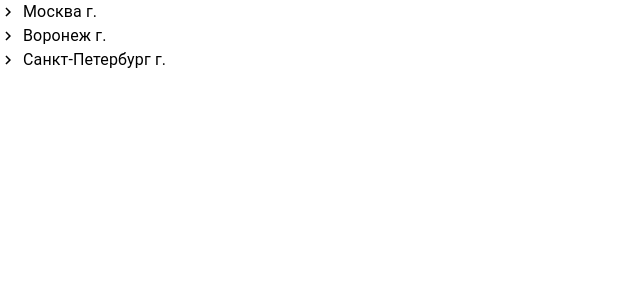
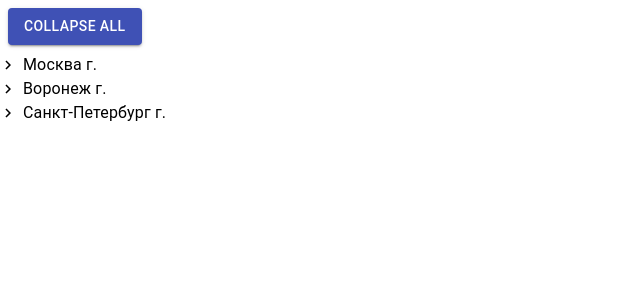
Before and after one commit to Andrew-Sparrow/steadycontrol-test, a React (Create React App) app: page / in a window 1280 px wide. Shown: the top 300 px of the page, without its empty margins (0-640 px from the left). Built offline with nearby package versions, Linux system fonts and the light colour scheme; data requests are answered from the project's data file.

Commit message:
button was added

```diff
--- a/src/App.jsx
+++ b/src/App.jsx
@@ -1,4 +1,5 @@
 import React, { useState, useEffect } from 'react';
+import ContainedButtons from "./components/Button";
 
 import axios from 'axios';
 
@@ -54,7 +55,8 @@
   return (
     <>
       {/*<RecursiveTreeView dataTree={dataStructure.structure} expandedItem={dataStructure.idList}/>*/}
-      <RecursiveTreeView dataTree={dataStructure.structure} expandedItem={dataStructure.idList}/>
+      <ContainedButtons />
+      <RecursiveTreeView dataTree={dataStructure.structure} expandedItems={dataStructure.idList}/>
     </>
   );
 };
--- /dev/null
+++ b/src/components/Button.jsx
@@ -0,0 +1,31 @@
+import React from 'react';
+import { makeStyles } from '@material-ui/core/styles';
+import Button from '@material-ui/core/Button';
+
+const useStyles = makeStyles((theme) => ({
+  root: {
+    '& > *': {
+      margin: theme.spacing(1),
+    },
+  },
+}));
+
+export default function ContainedButtons() {
+  const classes = useStyles();
+  const [state, setState] = React.useState({isToggleOn: true});
+
+  const handleToggle = () => {
+    setState(prevState => ({
+      isToggleOn: !prevState.isToggleOn
+    }));
+  };
+
+  return (
+    <div className={classes.root}>
+      {/*<Button variant="contained" color="primary" onClick={() => { alert('clicked') }}>*/}
+      <Button variant="contained" color="primary" onClick={() => handleToggle()}>
+        {state.isToggleOn ? 'Collapse All' : 'Expand All'}
+      </Button>
+    </div>
+  );
+}
--- a/src/components/RecursiveTreeView.jsx
+++ b/src/components/RecursiveTreeView.jsx
@@ -3,7 +3,7 @@
 import ExpandMoreIcon from '@material-ui/icons/ExpandMore';
 import ChevronRightIcon from '@material-ui/icons/ChevronRight';
 import TreeItem from '@material-ui/lab/TreeItem';
-import React from "react";
+import React, {Component, useEffect} from "react";
 import PropTypes from 'prop-types';
 
 
@@ -48,6 +48,7 @@
       defaultCollapseIcon={<ExpandMoreIcon />}
       defaultExpandIcon={<ChevronRightIcon />}
       expanded={expanded}
+      // expanded={props.expandedItem ? props.expandedItem : expanded}
       onNodeToggle={handleToggle}
     >
       {renderParent(props.dataTree)}
@@ -57,6 +58,7 @@
 
 RecursiveTreeView.propTypes = {
   dataTree: PropTypes.array,
+  // expandedItems: PropTypes.array,
 };
 
 RecursiveTreeView.defaultProps = {
```
Also changed, not shown: 1 other file (tests, documents, lock files or other folders).
